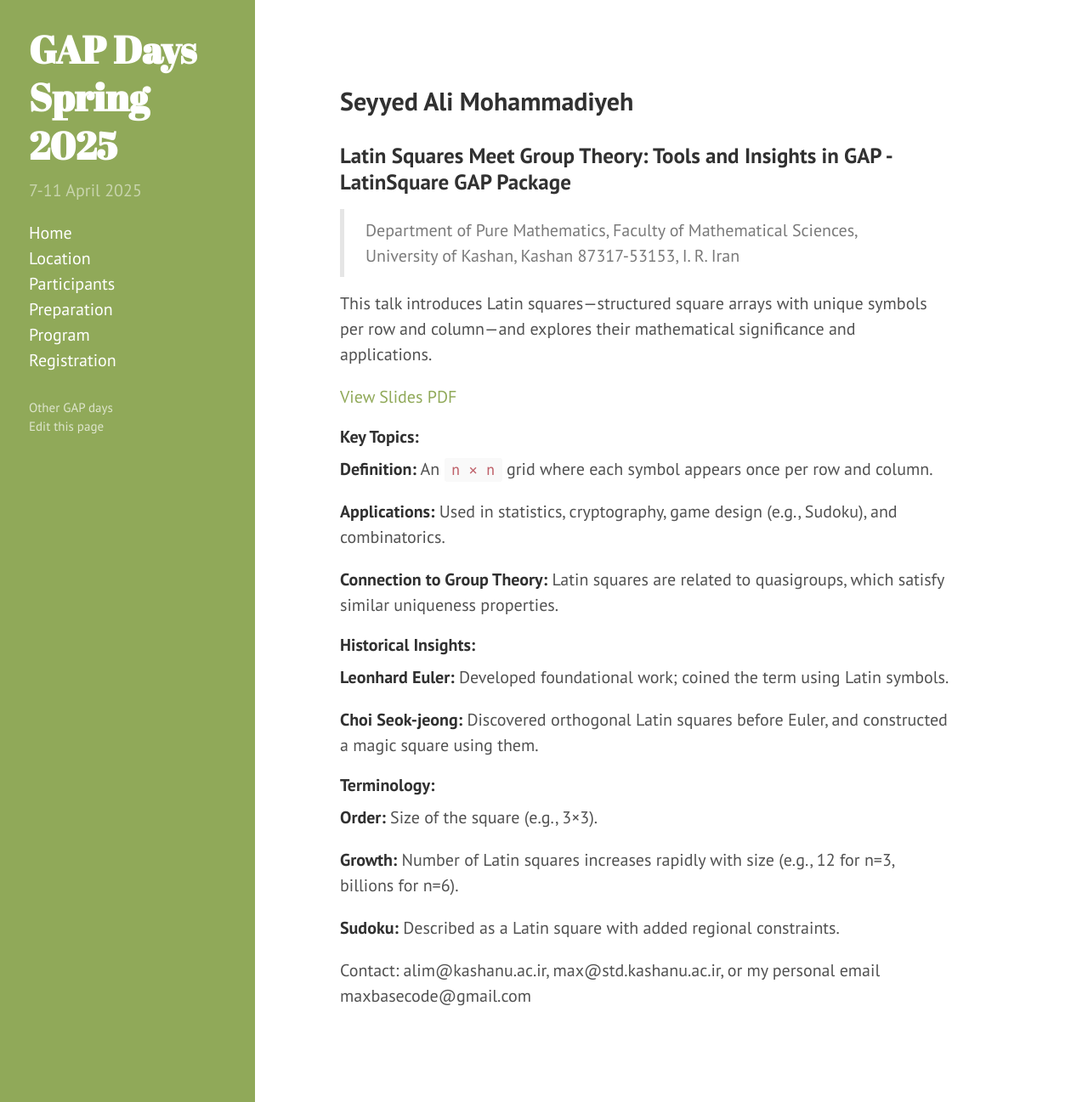
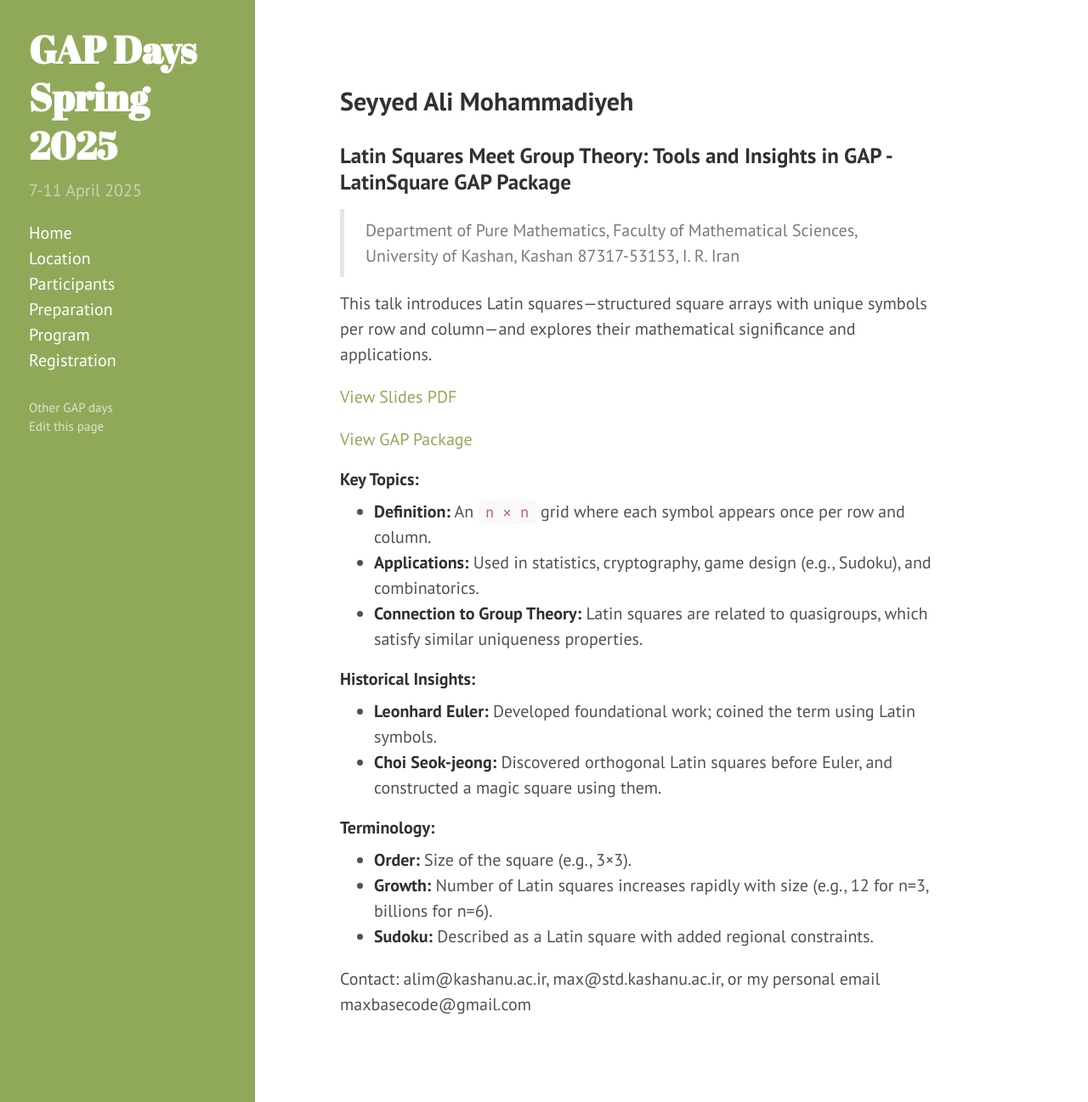
Before and after one commit to gapdays/gapdays2025-spring, a Jekyll site: the page built from abstracts/seyyed-ali-mohammadiyeh.md, in a window 1280 px wide and 1297 px high. Shown: the whole window at 85% size. Built offline with Jekyll 4.4.1, drawn with Linux system fonts in a browser that asks for light colours; our own code applies the rules of GitHub Pages for plain Markdown files.

Commit message:
improve: minor update - Link to GitHub repository, GAP package, etc

```diff
--- a/abstracts/seyyed-ali-mohammadiyeh.md
+++ b/abstracts/seyyed-ali-mohammadiyeh.md
@@ -13,26 +13,23 @@ This talk introduces Latin squares—structured square arrays with unique symbol
 
 [View Slides PDF](https://github.com/BaseMax/gap-days-2025/blob/main/gap-days-2025.pdf)
 
+[View GAP Package](https://github.com/BaseMax/LatinSquareGAP)
+
 #### Key Topics:
 
-**Definition:** An `n × n` grid where each symbol appears once per row and column.
-
-**Applications:** Used in statistics, cryptography, game design (e.g., Sudoku), and combinatorics.
-
-**Connection to Group Theory:** Latin squares are related to quasigroups, which satisfy similar uniqueness properties.
+- **Definition:** An `n × n` grid where each symbol appears once per row and column.
+- **Applications:** Used in statistics, cryptography, game design (e.g., Sudoku), and combinatorics.
+- **Connection to Group Theory:** Latin squares are related to quasigroups, which satisfy similar uniqueness properties.
 
 #### Historical Insights:
 
-**Leonhard Euler:** Developed foundational work; coined the term using Latin symbols.
-
-**Choi Seok-jeong:** Discovered orthogonal Latin squares before Euler, and constructed a magic square using them.
+- **Leonhard Euler:** Developed foundational work; coined the term using Latin symbols.
+- **Choi Seok-jeong:** Discovered orthogonal Latin squares before Euler, and constructed a magic square using them.
 
 #### Terminology:
 
-**Order:** Size of the square (e.g., 3×3).
-
-**Growth:** Number of Latin squares increases rapidly with size (e.g., 12 for n=3, billions for n=6).
-
-**Sudoku:** Described as a Latin square with added regional constraints.
+- **Order:** Size of the square (e.g., 3×3).
+- **Growth:** Number of Latin squares increases rapidly with size (e.g., 12 for n=3, billions for n=6).
+- **Sudoku:** Described as a Latin square with added regional constraints.
 
 Contact: alim@kashanu.ac.ir, max@std.kashanu.ac.ir, or my personal email maxbasecode@gmail.com
```
Also changed, not shown: program.md (+1 -1 lines).
